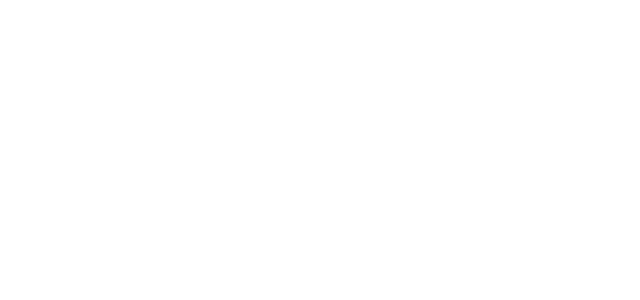
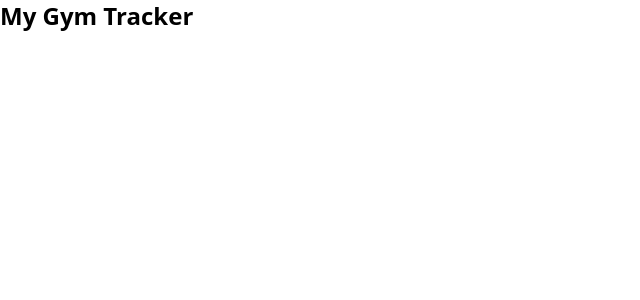
Before and after one commit to FrancescoPalazzo97/gym-tracker, a React (Vite) app: page / in a window 1280 px wide. Shown: the top 300 px of the page, without its empty margins (0-640 px from the left). Built offline with nearby package versions, Linux system fonts and the light colour scheme.

Commit message:
Initial project setup

```diff
--- a/src/App.tsx
+++ b/src/App.tsx
@@ -3,7 +3,9 @@ function App() {
 
   return (
     <>
-
+      <div className="text-2xl font-bold">
+        My Gym Tracker
+      </div>
     </>
   )
 }
--- a/src/index.css
+++ b/src/index.css
@@ -0,0 +1 @@
+@import 'tailwindcss';
```
Also changed, not shown: 1 other file (tests, documents, lock files or other folders).
